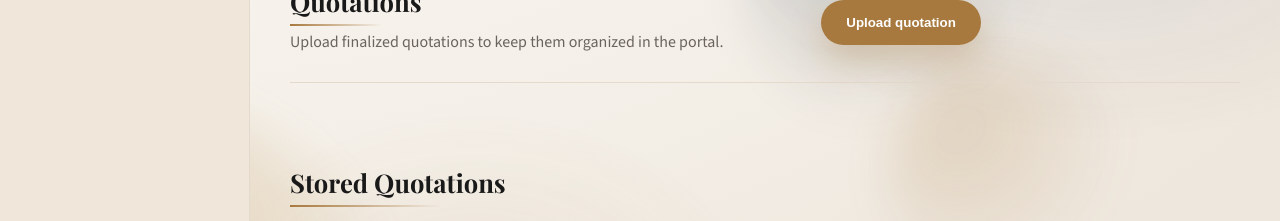
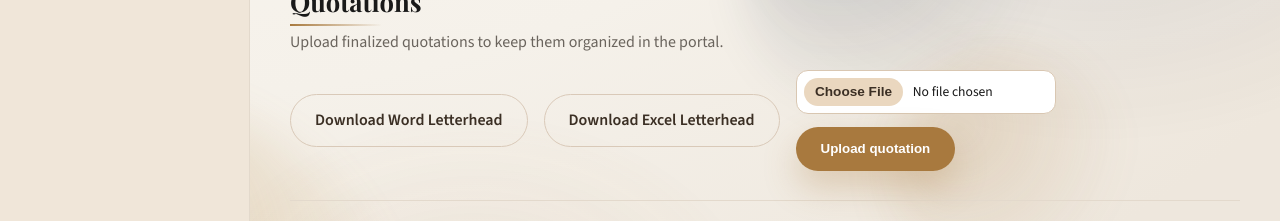
Before and after one commit to rahullpandey/rahul-engineering, a Next.js app: page /admin in a window 1280 px wide. Shown: the part 362-583 px from the top of the page. Built offline with nearby package versions, Linux system fonts and the light colour scheme; no server answers; the database is empty.

Commit message:
Restore letterhead download buttons in quotations toolbar

```diff
--- a/app/(admin)/admin/page.js
+++ b/app/(admin)/admin/page.js
@@ -74,6 +74,15 @@ export default async function AdminHomePage() {
             Upload finalized quotations to keep them organized in the portal.
           </p>
         </div>
+        <div className="admin-toolbar-actions">
+          <div className="admin-action-row">
+            <a className="button ghost" href="/templates/letter-head.docx" download>
+              Download Word Letterhead
+            </a>
+            <a className="button ghost" href="/templates/letter-head.xlsx" download>
+              Download Excel Letterhead
+            </a>
+          </div>
           <form
             className="admin-upload"
             action="/api/quotations"
@@ -85,6 +94,7 @@ export default async function AdminHomePage() {
               Upload quotation
             </button>
           </form>
+        </div>
       </div>
 
       <h2 className="section-title">Stored Quotations</h2>
--- a/app/globals.css
+++ b/app/globals.css
@@ -1029,6 +1029,14 @@ body.logo-stuck .site-mark {
   margin-bottom: 2rem;
 }
 
+.admin-toolbar-actions {
+  display: flex;
+  flex-wrap: wrap;
+  gap: 0.8rem 1rem;
+  align-items: center;
+  justify-content: flex-end;
+}
+
 .admin-action-row {
   display: flex;
   flex-wrap: wrap;
```
Lines whose indentation alone changed are shown as unchanged.
